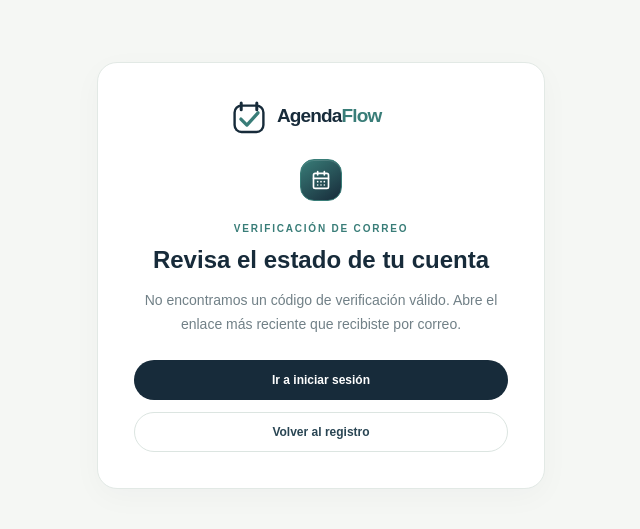
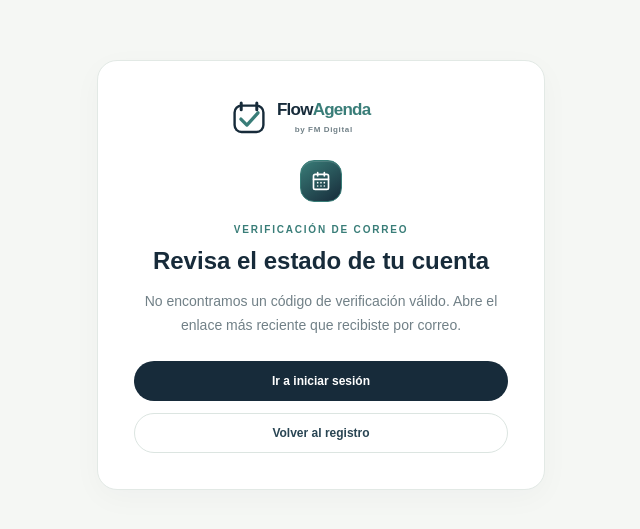
Before and after one commit to UpScaleIAlab/AgrendaFlow, a Next.js app: page /auth/verified in a window 1280 px wide. Shown: the part 125-654 px from the top of the page, without its empty margins (319-959 px from the left). Built offline with nearby package versions, Linux system fonts and the light colour scheme; no server answers.

Commit message:
Rebrand AgendaFlow to FlowAgenda by FM Digital

```diff
--- a/components/brand-logo.tsx
+++ b/components/brand-logo.tsx
@@ -7,18 +7,35 @@ type BrandLogoProps = {
 };
 
 export function BrandLogo({ variant = 'dark', className = '', compact = false }: BrandLogoProps) {
+  const light = variant === 'light';
+  const mainColor = light ? 'text-white' : 'text-[#172B3A]';
+  const accentColor = light ? 'text-[#A9D1C7]' : 'text-[#397D78]';
+
   if (compact) {
-    const symbol = variant === 'light' ? '/agenda-flow-symbol-light.svg' : '/agenda-flow-symbol.svg';
+    const symbol = light ? '/agenda-flow-symbol-light.svg' : '/agenda-flow-symbol.svg';
     return (
-      <span className={`inline-flex items-center gap-2.5 ${className}`}>
+      <span className={`inline-flex items-center gap-2.5 ${className}`} aria-label="FlowAgenda by FM Digital">
         <Image src={symbol} alt="" aria-hidden width={42} height={42} priority className="h-9 w-9 shrink-0" />
-        <span className={`text-[19px] font-bold tracking-[-.045em] ${variant === 'light' ? 'text-white' : 'text-[#172B3A]'}`}>
-          Agenda<span className={variant === 'light' ? 'text-[#A9D1C7]' : 'text-[#397D78]'}>Flow</span>
+        <span className="flex min-w-0 flex-col">
+          <span className={`whitespace-nowrap text-[17px] font-bold tracking-[-.045em] ${mainColor}`}>
+            Flow<span className={accentColor}>Agenda</span>
+          </span>
+          <span className={`mt-0.5 text-[8px] font-semibold tracking-[.08em] ${light ? 'text-white/60' : 'text-[#718087]'}`}>
+            by FM Digital
+          </span>
         </span>
       </span>
     );
   }
 
-  const src = variant === 'light' ? '/agenda-flow-logo-light.svg' : '/agenda-flow-logo.svg';
-  return <Image src={src} alt="AgendaFlow — Tu agenda online, simple y efectiva" width={720} height={150} priority className={className} />;
+  return (
+    <span className={`inline-flex flex-col leading-none ${className}`} role="img" aria-label="FlowAgenda by FM Digital">
+      <span className={`whitespace-nowrap text-[30px] font-bold tracking-[-.055em] sm:text-[36px] ${mainColor}`}>
+        Flow<span className={accentColor}>Agenda</span>
+      </span>
+      <span className={`mt-1.5 text-[10px] font-semibold tracking-[.12em] ${light ? 'text-white/65' : 'text-[#718087]'}`}>
+        by FM Digital
+      </span>
+    </span>
+  );
 }
```
